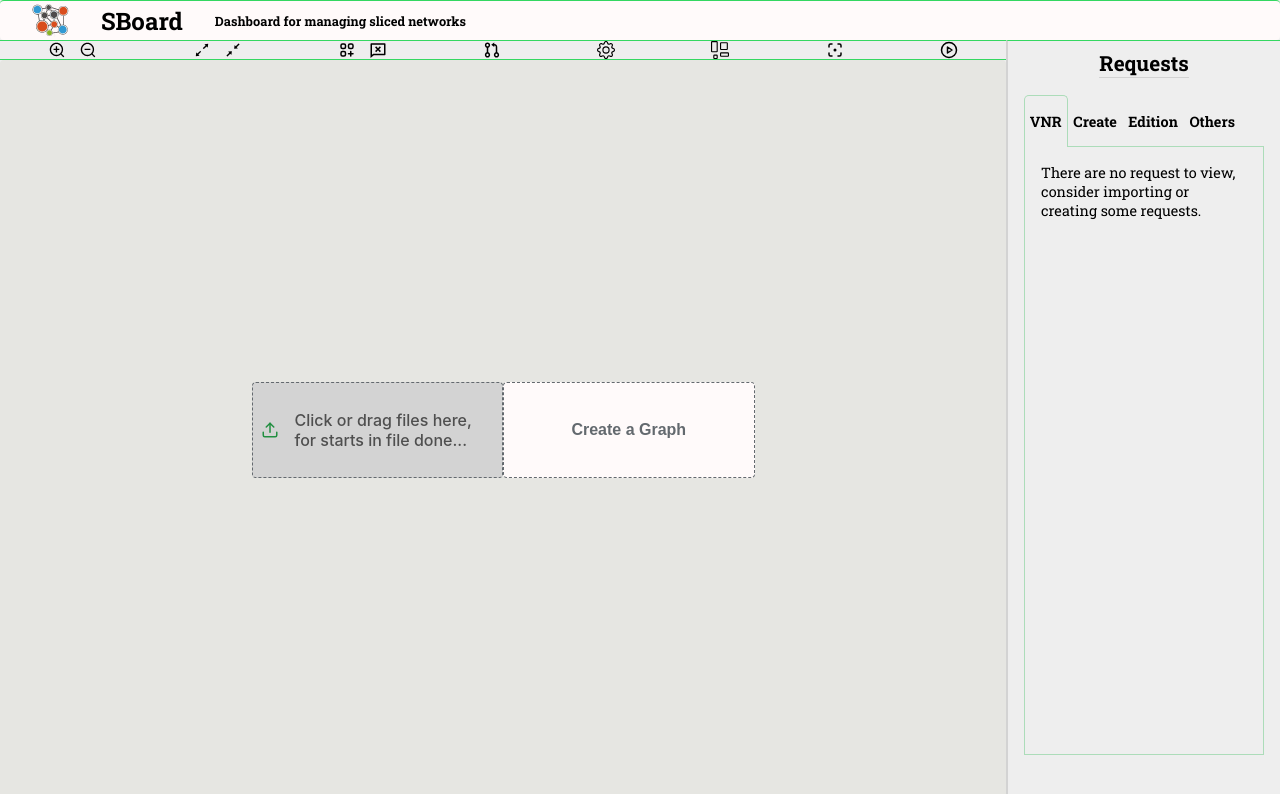
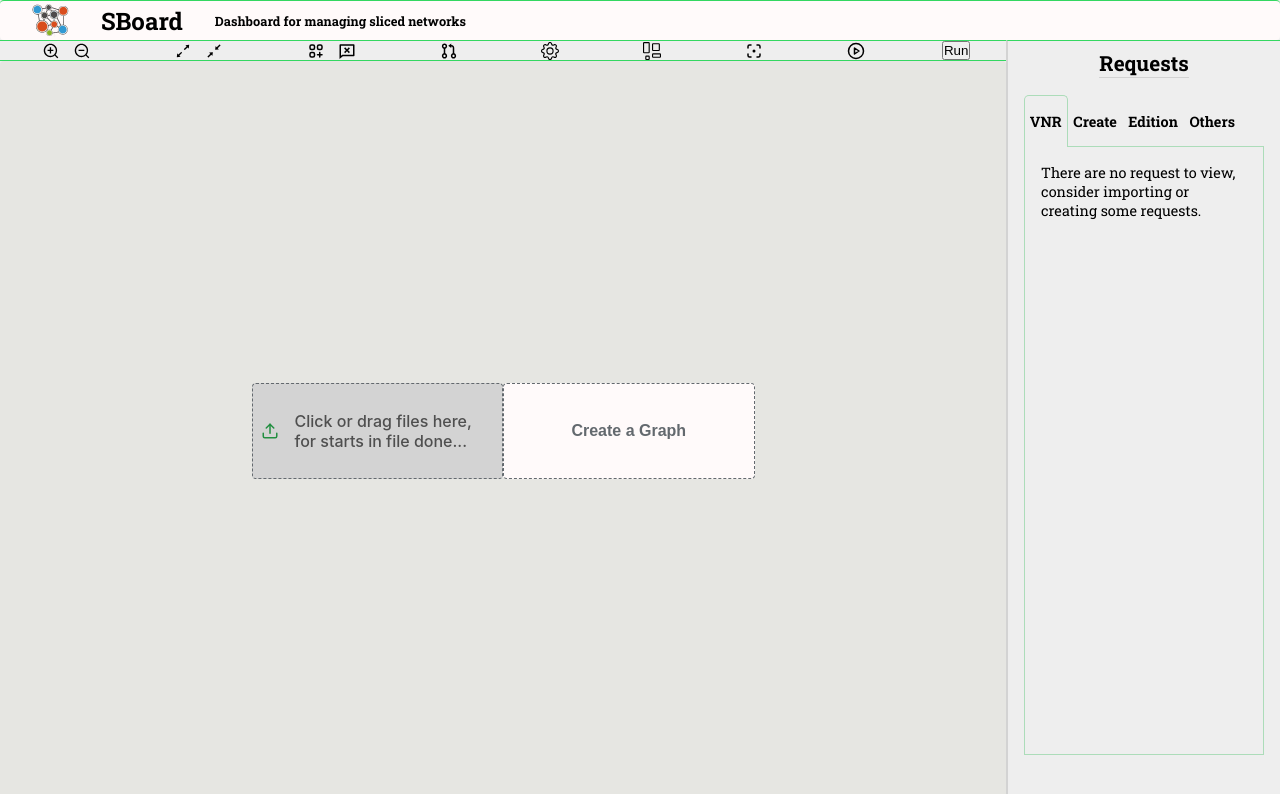
Before and after one commit to wellington-tinho/SBoard, a React (Vite) app: page / in a window 1280 px wide. Shown: the top 794 px of the page. Built offline with nearby package versions, Linux system fonts and the light colour scheme; what cytoscape-edgehandles would draw is missing.

Commit message:
Add: function for new simulation mappend

```diff
--- a/src/components/GraphArea/index.tsx
+++ b/src/components/GraphArea/index.tsx
@@ -171,6 +171,17 @@ export function GraphArea() {
     setDrawMode(!drawMode)
   }
 
+  function newColor() {
+    if (!cy) return;
+
+
+    var aStar = cy.elements().aStar({ root: "#1", goal: "#10" });
+    aStar.path.select();
+    console.log(aStar.path);
+    console.log(aStar);
+
+  }
+
 
   return (
     <Container>
@@ -221,6 +232,10 @@ export function GraphArea() {
             <span className="tooltiptext">{drawMode ? 'Draw On' : 'Draw Off'}</span>
           </li>
 
+          <li className="tooltip">
+            <button onClick={newColor}>Run</button>
+          </li>
+
         </ul>
       </NavOptions>
 
```
Also changed, not shown: 1 other file (tests, documents, lock files or other folders).
